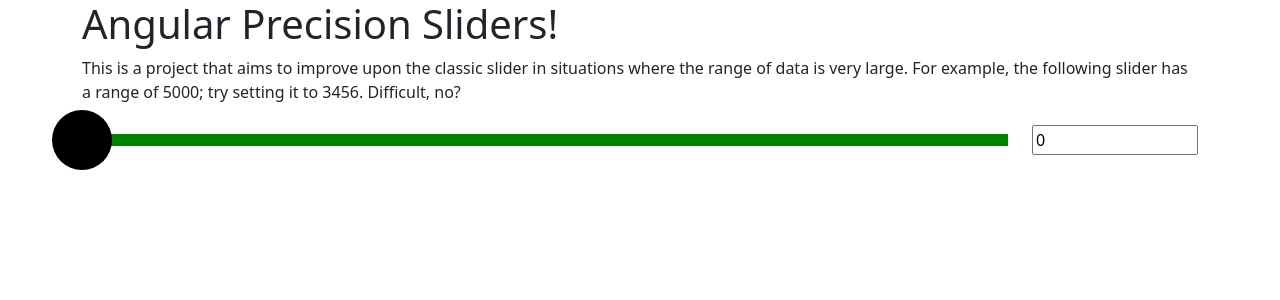
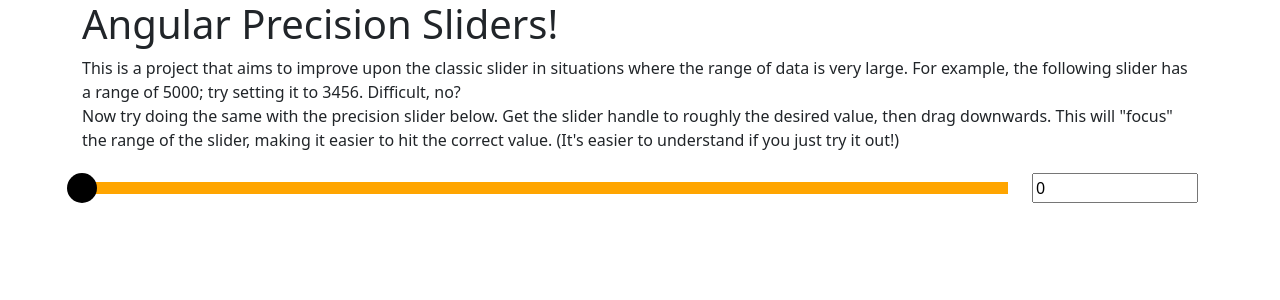
Before and after one commit to PaulTFreedman/angular-precision-sliders, an Angular app: page / in a window 1280 px wide. Shown: the top 300 px of the page. Built offline with nearby package versions, Linux system fonts and the light colour scheme.

Commit message:
Showing the focus range properly

```diff
--- a/src/app/app.component.html
+++ b/src/app/app.component.html
@@ -9,7 +9,7 @@
       This is a project that aims to improve upon the classic slider in situations where the range of data is very large. For example, the following slider has a range of 5000; try setting it to 3456. Difficult, no?
     </span>
   </div>
-  <div class="row align-items-center">
+  <!-- <div class="row align-items-center">
     <div class="col-md-10 vertical-center">
       <responsive-slider class="slider basic-slider" [minValue]="0" [maxValue]="5000" [initialValue]="0" [handleWidth]="60" [bottomColour]="'green'"
         [middleColour]="'green'" [topColour]="'green'" (valueChanged)="onBasicValueChange($event)"></responsive-slider>
@@ -17,8 +17,8 @@
     <div class="col-md-2">
       <input value="{{basicSliderVal}}" />
     </div>
-  </div>
-  <!-- <div class="row">
+  </div> -->
+  <div class="row">
     <span>
       Now try doing the same with the precision slider below. Get the slider handle to roughly the desired value, then drag downwards. This will "focus" the range of the slider, making it easier to hit the correct value. (It's easier to understand if you just try it out!)
     </span>
@@ -26,12 +26,12 @@
   <div class="row align-items-center">
     <div class="col-md-10">
       <precision-slider class="slider precision-slider" [minValue]="0" [maxValue]="5000" [initialValue]="0" [handleWidth]="30"
-        (valueChanged)="onPrecisionValueChange($event)" [selectableColour]="'orange'" [nonSelectableColour]="'gainsboro'" [handleFill]="'blue'"></precision-slider>
+        (valueChanged)="onPrecisionValueChange($event)" [selectableColour]="'orange'" [nonSelectableColour]="'gainsboro'" [handleFill]="'black'"></precision-slider>
     </div>
     <div class="col-md-2">
       <input value="{{precisionSliderVal}}" />
     </div>
-  </div> -->
+  </div>
   <!-- <div class="row">
     <span>
       Hopefully that was a lot easier. You can also change the focus rate if you want even more precision!
--- a/src/components/precision-slider/precision-slider.component.html
+++ b/src/components/precision-slider/precision-slider.component.html
@@ -1,10 +1,10 @@
 <div (mouseOutside)="onMouseOutside($event)">
     <slider #baseSlider class="baseSlider" [minValue]="minValue" [maxValue]="maxValue" [initialValue]="initialValue" [handleWidth]="handleWidth" [value]="value"
-        [bottomColour]="'purple'" [middleColour]="'purple'" [topColour]="'purple'" [handleFill]="black"
+        [bottomColour]="nonSelectableColour" [middleColour]="selectableColour" [topColour]="nonSelectableColour" [handleFill]="handleFill"
         [bottomFlexGrow]="baseBottomFlexGrow" [middleFlexGrow]="baseMiddleFlexGrow" [topFlexGrow]="baseTopFlexGrow"></slider>
     <responsive-slider #responsiveSlider class="focusSlider" (mousedown)="onFocusMouseDown($event)" (valueChanged)="onPrecisionValueChange($event)"
         [style.margin-top]="focusMarginTopCss" [style.opacity]="reponsiveSliderOpacity" [style.width]="width"
         [minValue]="precisionMinValue" [maxValue]="precisionMaxValue" [initialValue]="initialValue" [handleWidth]="handleWidth" [verticalOffset]="dragDistance"
-        [bottomColour]="nonSelectableColour" [middleColour]="selectableColour" [topColour]="nonSelectableColour" [handleFill]="handleFill"
+        [bottomColour]="selectableColour" [middleColour]="selectableColour" [topColour]="selectableColour" [handleFill]="handleFill"
         [bottomFlexGrow]="precisionBottomFlexGrow" [middleFlexGrow]="precisionMiddleFlexGrow" [topFlexGrow]="precisionTopFlexGrow"></responsive-slider>
 </div>
--- a/src/components/precision-slider/precision-slider.component.ts
+++ b/src/components/precision-slider/precision-slider.component.ts
@@ -101,21 +101,20 @@ export class PrecisionSliderComponent implements OnInit {
                 this.dragDistance = dragDistance;
                 this.focusMarginTopCss = this.initialFocusMarginTop + this.dragDistance + "px";
 
-                //TODO something wrong with the offset here (non-linear)
-
                 if (!this.precisionRangeCentre) {
                     this.precisionRangeCentre = this.value;
                 }
 
-                this.setRange(dragDistance,this.precisionRangeCentre);
+                this.setRange(dragDistance, this.precisionRangeCentre);
             }
         }
     }
 
     private setRange(dragDistance: number, sliderValue: number): void {
         var fullRange = this.maxValue - this.minValue;
-        var focusRate = 1.2;
+        var focusRate = 8.0;
 
+        //TODO probably better to make this logarithmic
         var range = fullRange - (focusRate * dragDistance);
         var left = sliderValue - (0.5 * range);
         var right = sliderValue + (0.5 * range);
@@ -145,10 +144,11 @@ export class PrecisionSliderComponent implements OnInit {
 
     private onMouseUp(): void {
         this.isDragging = false;
-        this.reponsiveSliderOpacity = "0.0";
+        this.reponsiveSliderOpacity = "0.5";
         this.dragDistance = 0;
         this.focusMarginTopCss = this.initialFocusMarginTop + "px";
         this.resetBaseSlider();
+        this.resetPrecisionSlider();
 
         //TODO make sure the focus slider lines up exactly with the base slider - should have same value and min/max
     }
@@ -171,5 +171,7 @@ export class PrecisionSliderComponent implements OnInit {
         this.precisionBottomFlexGrow = 0;
         this.precisionMiddleFlexGrow = 1;
         this.precisionTopFlexGrow = 0;
+        this.precisionMinValue = this.minValue;
+        this.precisionMaxValue = this.maxValue;
     }
 }
--- a/src/components/slider/slider.component.ts
+++ b/src/components/slider/slider.component.ts
@@ -98,9 +98,10 @@ export class SliderComponent implements AfterViewInit {
         this.updateHandleHorizontalOffset(handleToLeftDiff);
     }
 
+    //TODO probably doesn't need to be a setter
     @Input()
     set verticalOffset(diff: number) {
-        this.handleTopCss = this.initialHandleTop + diff + "px";
+        this.handleTopCss = this.initialHandleTop + "px";
         this.setupSliderView();
     }
 
```
